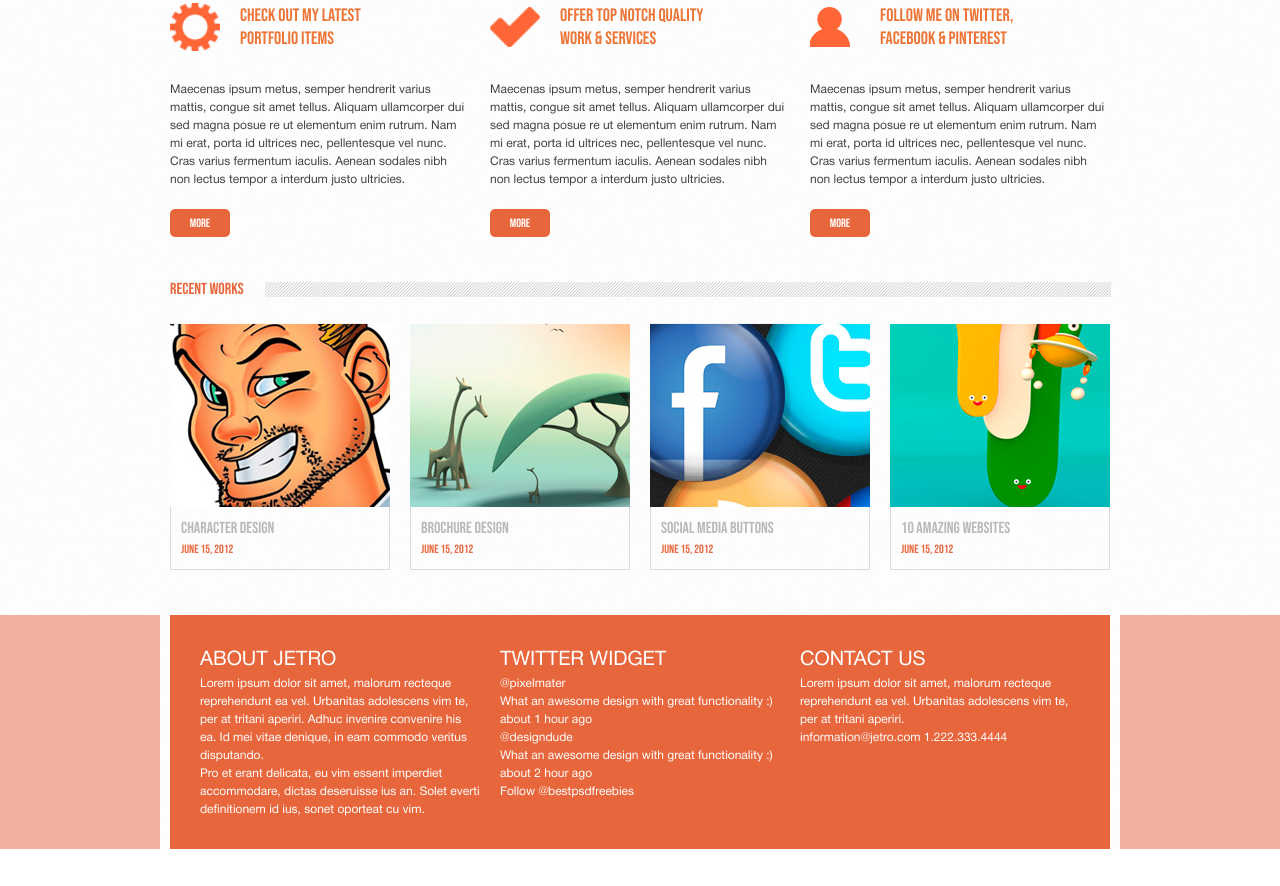
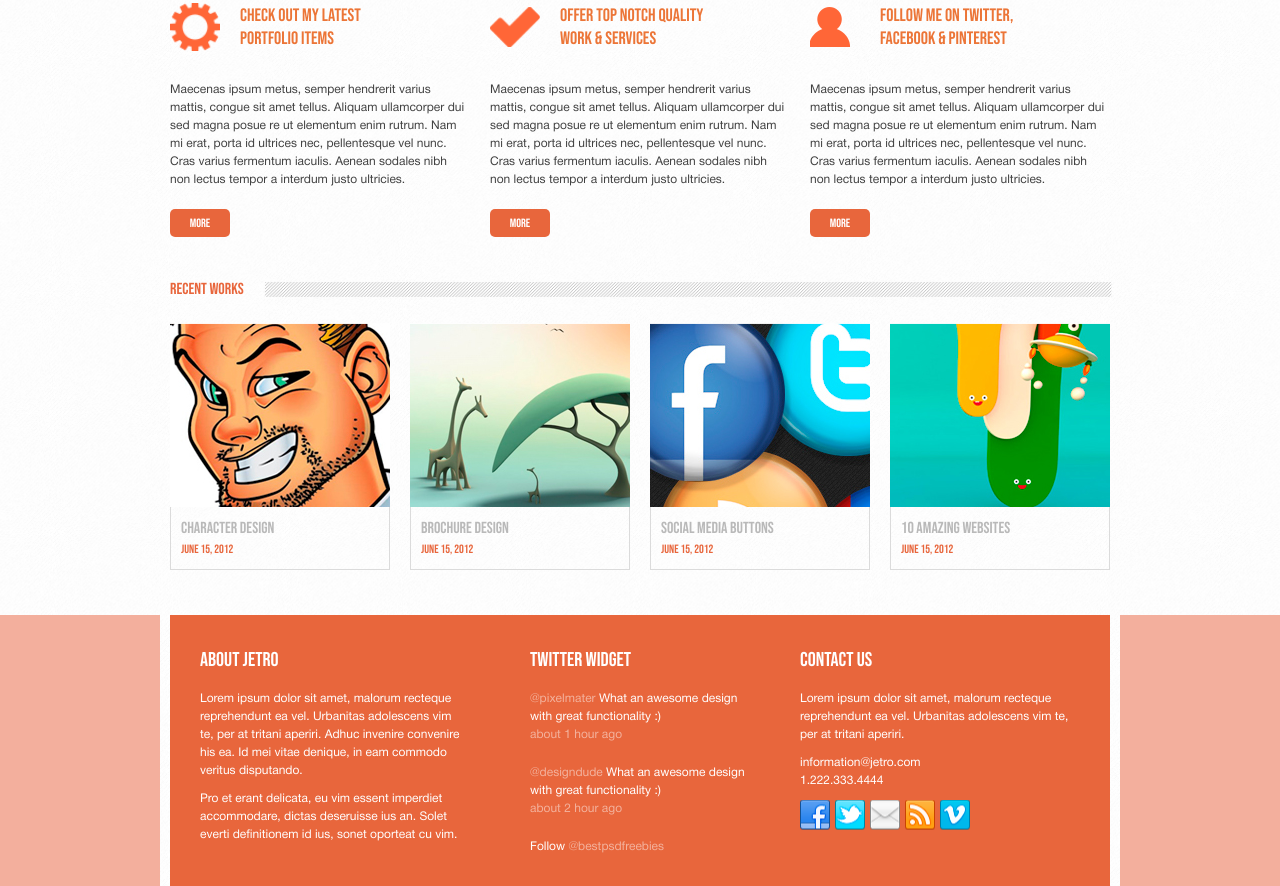
Before and after one commit to daysikroyter/JetroLanding, a plain HTML site: page index.html in a window 1280 px wide. Shown: the part 651-1537 px from the top of the page. Before the commit the page ends 1500 px from the top, so only its background shows below. Drawn offline with Linux system fonts and the light colour scheme.

Commit message:
added footer

```diff
--- a/css/style.css
+++ b/css/style.css
@@ -436,7 +436,103 @@ body {
   background-color: #e8663c;
 }
 
+.footer__content {
+  max-width: 260px;
+}
+
+.footer__reviews {
+  max-width: 220px;
+  margin: 0 auto;
+}
+
+.footer__contact {
+  max-width: 270px;
+}
+
 .footer__title {
+  font-family: "Bebas Neue", sans-serif;
   font-size: 20px;
   text-transform: uppercase;
+  margin-bottom: 15px;
 }
+
+.footer__text {
+  margin-bottom: 10px;
+}
+
+.footer__link,
+.footer__time {
+  color: #f3b29d;
+}
+
+.footer__time {
+  display: block;
+  margin-bottom: 20px;
+}
+
+.footer__email {
+  display: inline-block;
+  margin-bottom: 10px;
+}
+
+.footer__email span {
+  display: block;
+}
+
+.social {
+  display: flex;
+  gap: 5px;
+}
+
+.social__link {
+  display: inline-block;
+  width: 30px;
+  height: 30px;
+  position: relative;
+  border-radius: 5px;
+  transition: opacity 0.5s ease, box-shadow 0.5s ease;
+}
+
+.social__link:focus {
+  box-shadow: 0 0 0 2px rgba(255, 255, 255, .5);
+}
+
+.social__link:hover {
+  opacity: 0.7;
+}
+
+.social__link:active {
+  box-shadow: none;
+  opacity: 0.5;
+}
+
+.social__link::before {
+  content: '';
+  position: absolute;
+  inset: 0;
+  background-repeat: no-repeat;
+  background-size: cover;
+  background-position: center;
+  width: 30px;
+  height: 30px;
+}
+
+.social__link--facebook::before {
+  background-image: url('../images/social/facebook.png');
+}
+
+.social__link--twitter::before {
+  background-image: url('../images/social/twitter.png');
+}
+
+.social__link--email::before {
+  background-image: url('../images/social/email.png');
+}
+
+.social__link--rss::before {
+  background-image: url('../images/social/rss.png');
+}
+
+.social__link--vimeo::before {
+  background-image: url('../images/social/vimeo.png');
+}
--- a/index.html
+++ b/index.html
@@ -299,9 +299,9 @@
                   <cite class="footer__cite">
                     <a class="footer__link" href="mailto:@pixelmater">@pixelmater</a>
                   </cite>
-                  <p class="footer__comment">
+                  <span class="footer__comment">
                     What an awesome design with great functionality :)
-                  </p>
+                  </span>
                   <time class="footer__time">
                     about 1 hour ago
                   </time>
@@ -312,9 +312,9 @@
                   <cite class="footer__cite">
                     <a class="footer__link" href="mailto:@designdude">@designdude</a>
                   </cite>
-                  <p class="footer__comment">
+                  <span class="footer__comment">
                     What an awesome design with great functionality :)
-                  </p>
+                  </span>
                   <time class="footer__time">
                     about 2 hour ago
                   </time>
@@ -336,7 +336,7 @@
             </p>
             <a class="footer__email" href="mailto:information@jetro.com">
               information@jetro.com
-              1.222.333.4444
+              <span>1.222.333.4444</span>
             </a>
             <ul class="social">
               <li class="social__item">
```
Also changed, not shown: images/social/email.jpg (deleted), images/social/email.png (added), images/social/facebook.jpg (deleted), images/social/facebook.png (added), images/social/rss.jpg (deleted), images/social/rss.png (added), images/social/twitter.jpg (deleted), images/social/twitter.png (added), images/social/vimeo.jpg (deleted), images/social/vimeo.png (added).
